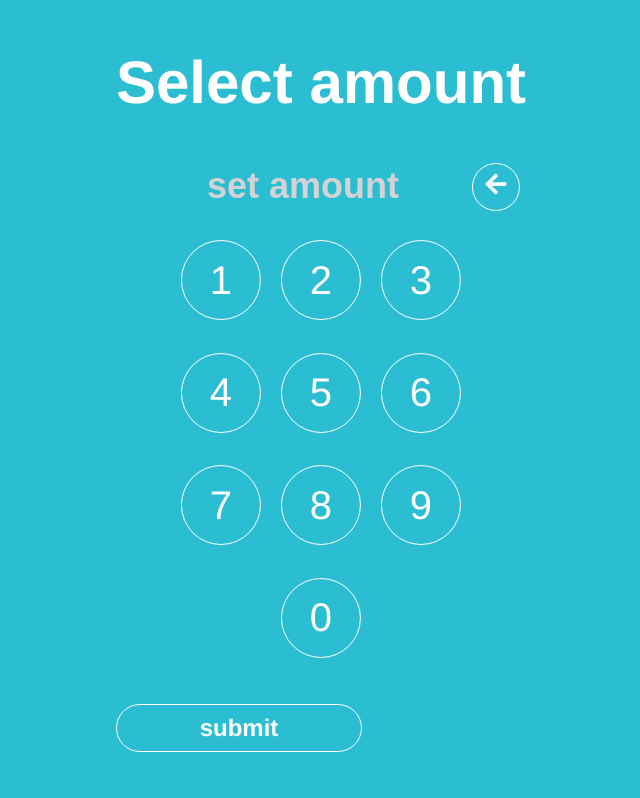
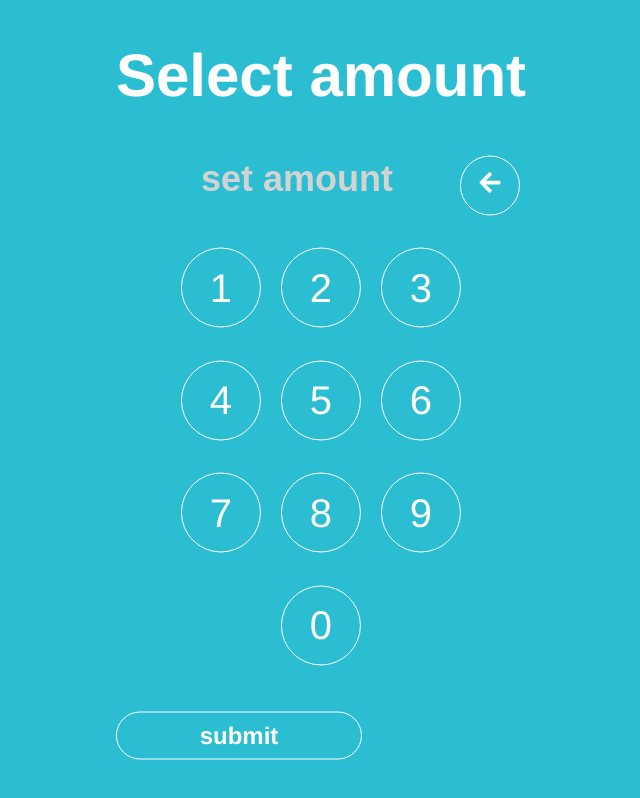
Before and after one commit to marioxcolomar/atm-withdrawal, a React (Create React App) app: page / in a window 1280 px wide. Shown: the whole page, without its empty margins (319-959 px from the left). Built offline with nearby package versions, Linux system fonts and the light colour scheme.

Commit message:
Fix height/width of clear one.

```diff
--- a/src/components/withdrawal/styles.scss
+++ b/src/components/withdrawal/styles.scss
@@ -18,7 +18,7 @@
 	.numpad {
 		font-size: 40px;
 		width: 7.5em;
-		margin: 0 auto;
+		margin: 15px auto 0;
 		height: 450px;
 		display: flex;
 		flex-wrap: wrap;
@@ -45,6 +45,8 @@
 
 	.clear-one {
 		float: right;
+		width: 2.5em;
+		height: 2.5em;
 	}
 
 	.submit-btn {
```
